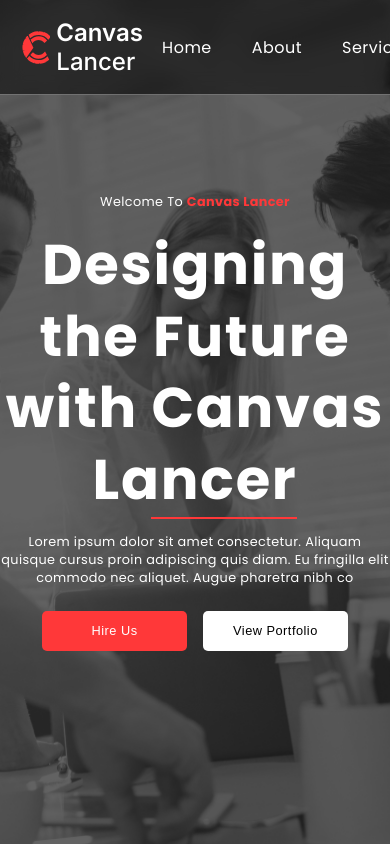
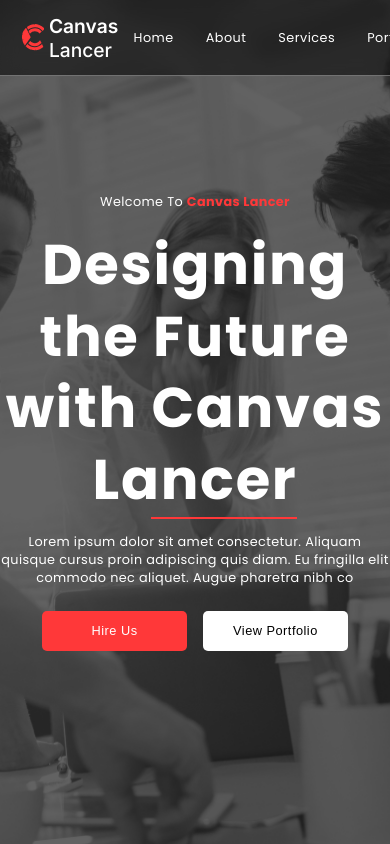
Before and after one commit to arrehman0r/quantum-force, a Next.js app: page / in a window 390 px wide. Shown: the top 844 px of the page. Built offline with nearby package versions, Linux system fonts and the light colour scheme.

Commit message:
- responsive header

```diff
--- a/components/Header/style.module.scss
+++ b/components/Header/style.module.scss
@@ -1,10 +1,10 @@
 @use "../../style/variables.scss" as *;
 .header{
     width: 100%;
-    height: 95px;
+    height: 9.5rem;
     display: flex;
     justify-content: center;
-    padding: 21px 0;
+    padding: 2.1rem 0;
     position: absolute;
     z-index: 3;
     border-bottom: 1px solid rgba(255, 255, 255, 0.34);
@@ -23,11 +23,11 @@
         &__logo{
             display: flex;
             align-items: center;
-            gap: 6px;
+            gap: .6rem;
             & h1{
                 color: #FFF;
                 font-family: var(--inter);
-                font-size: 24px;
+                font-size: 2.4rem;
                 font-style: normal;
                 font-weight: 600;
                 line-height: normal;
@@ -38,10 +38,10 @@
         }
         &__nav{
             display: flex;
-            gap: 40px;
+            gap: 4rem;
             & a{
                 color: #FFF;
-                font-size: 16px;
+                font-size: 1.6rem;
                 font-style: normal;
                 font-weight: 400;
                 line-height: normal;
--- a/components/Icons/Logo.tsx
+++ b/components/Icons/Logo.tsx
@@ -4,7 +4,7 @@ export const Logo = () => {
 
 
     return(
-        <svg xmlns="http://www.w3.org/2000/svg" width="50" height="53" viewBox="0 0 50 53" fill="none">
+        <svg xmlns="http://www.w3.org/2000/svg" width="5.0rem" height="5.3rem" viewBox="0 0 50 53" fill="none">
   <path d="M16.2537 11.6243C20.5582 7.70479 25.5971 5.90168 31.3897 6.23417C37.2845 6.57305 41.953 9.30969 45.9318 13.7663C47.3432 12.2509 48.6205 10.8762 49.9936 9.4056C49.8595 9.23296 49.7126 9.06032 49.5721 8.89408L48.6461 9.12426L48.8504 8.06285C46.0978 5.04488 42.6491 2.85813 38.9194 1.53456L37.8976 2.85173L38.1786 1.29159C35.5793 0.447581 32.865 0.019182 30.1571 0L29.7548 1.88623L29.0395 0.012788C25.8398 0.12788 22.6849 0.818434 19.811 2.09724C19.696 2.14839 19.5874 2.21233 19.4789 2.26348L19.5874 3.46556L18.7636 2.6727L14.0248 5.73543L15.7619 10.3455C15.8769 10.7739 16.0365 11.1959 16.2409 11.6115L16.2537 11.6243Z" fill="#FF3839"/>
   <path d="M23.0425 9.96828C21.3246 10.7867 20.1494 11.4964 19.3767 12.2573V12.1422L17.2053 13.7216L19.9195 19.4378C19.9387 19.4698 19.9515 19.5018 19.977 19.5465C25.9165 12.2957 34.8704 13.2612 39.7241 19.2012C41.1802 17.8201 42.63 16.4454 44.0542 15.0899C39.2451 8.5488 30.4062 6.46435 23.0425 9.96828Z" fill="#FF3839"/>
   <path d="M44.7758 40.5061C40.7204 44.6814 35.8028 46.7914 29.9975 46.8106C24.0963 46.8298 19.2617 44.3873 15.0211 40.1864C13.7055 41.7849 12.5112 43.2364 11.2339 44.7901C11.3808 44.9563 11.5341 45.1162 11.6873 45.276L12.5942 44.9883L12.4537 46.0561C15.3851 48.9014 18.9616 50.8708 22.7679 51.9642L23.7067 50.5895L23.5215 52.1688C26.1656 52.8402 28.9054 53.1023 31.6069 52.9553L31.8942 51.0498L32.7181 52.8721C35.905 52.5588 39.0088 51.6828 41.7997 50.225C41.9147 50.1675 42.0169 50.0971 42.1191 50.0332L41.9338 48.8439L42.8024 49.5856L47.3432 46.2351L45.3251 41.7401C45.1846 41.3181 44.9994 40.9089 44.7695 40.5061H44.7758Z" fill="#FF3839"/>
```
